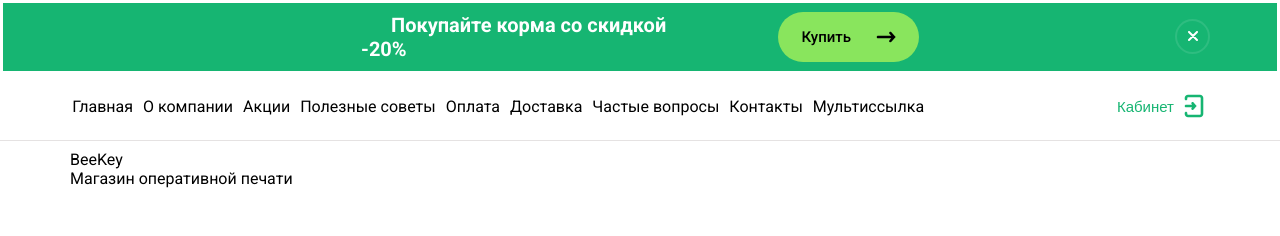
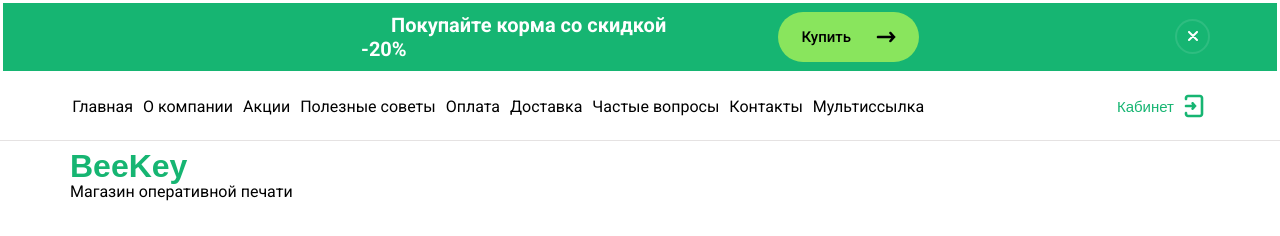
Before and after one commit to DmiriiKalugin/BeeKeyTemplate, a plain HTML site: page index.html in a window 1280 px wide. Shown: the top 236 px of the page. Drawn offline with Linux system fonts and the light colour scheme.

Commit message:
backup 31.01.22 19:05

```diff
--- a/css/style.css
+++ b/css/style.css
@@ -92,3 +92,12 @@ hr {
   margin-right: -23%;
   padding: 0;
 }
+
+.brand-title {
+  color: #16b572;
+  font-size: 32px;
+  line-height: 1;
+  font-weight: 700;
+  font-family: "Rubik", sans-serif;
+  text-decoration: none;
+}
```
